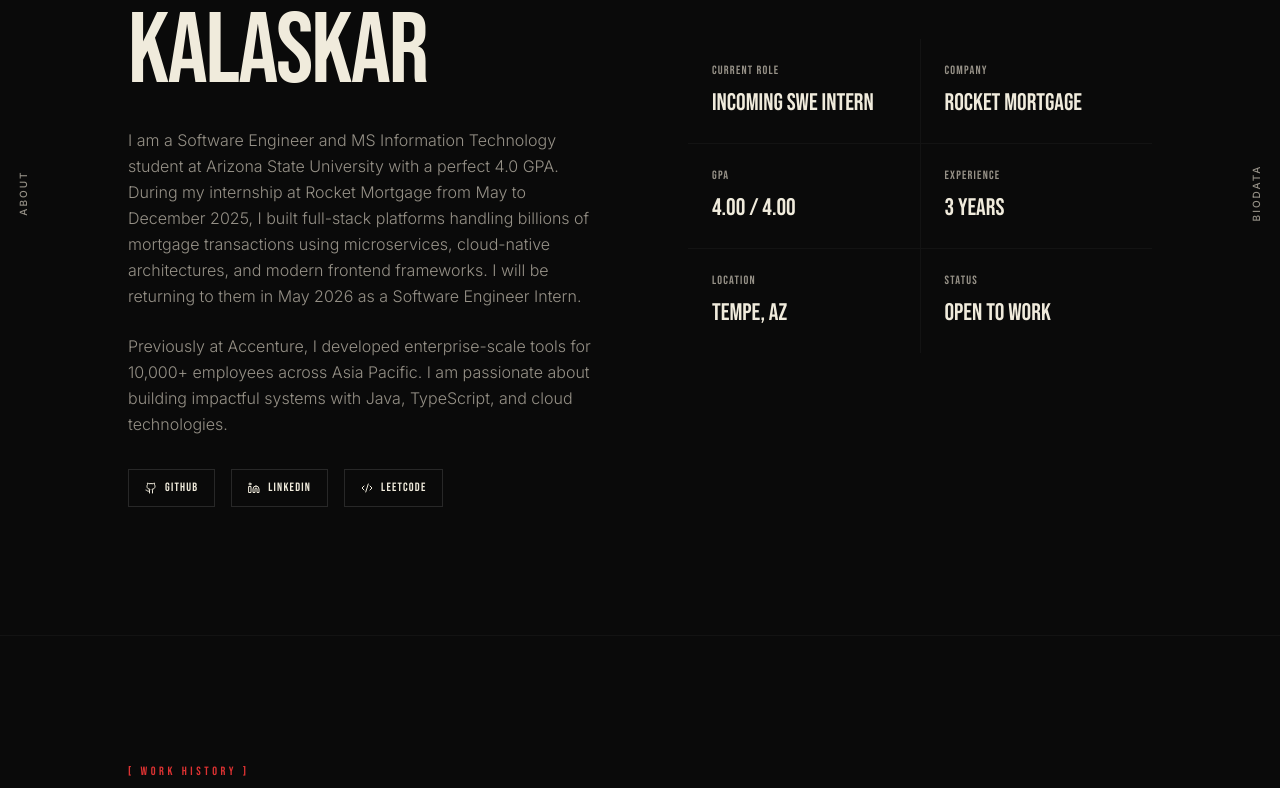
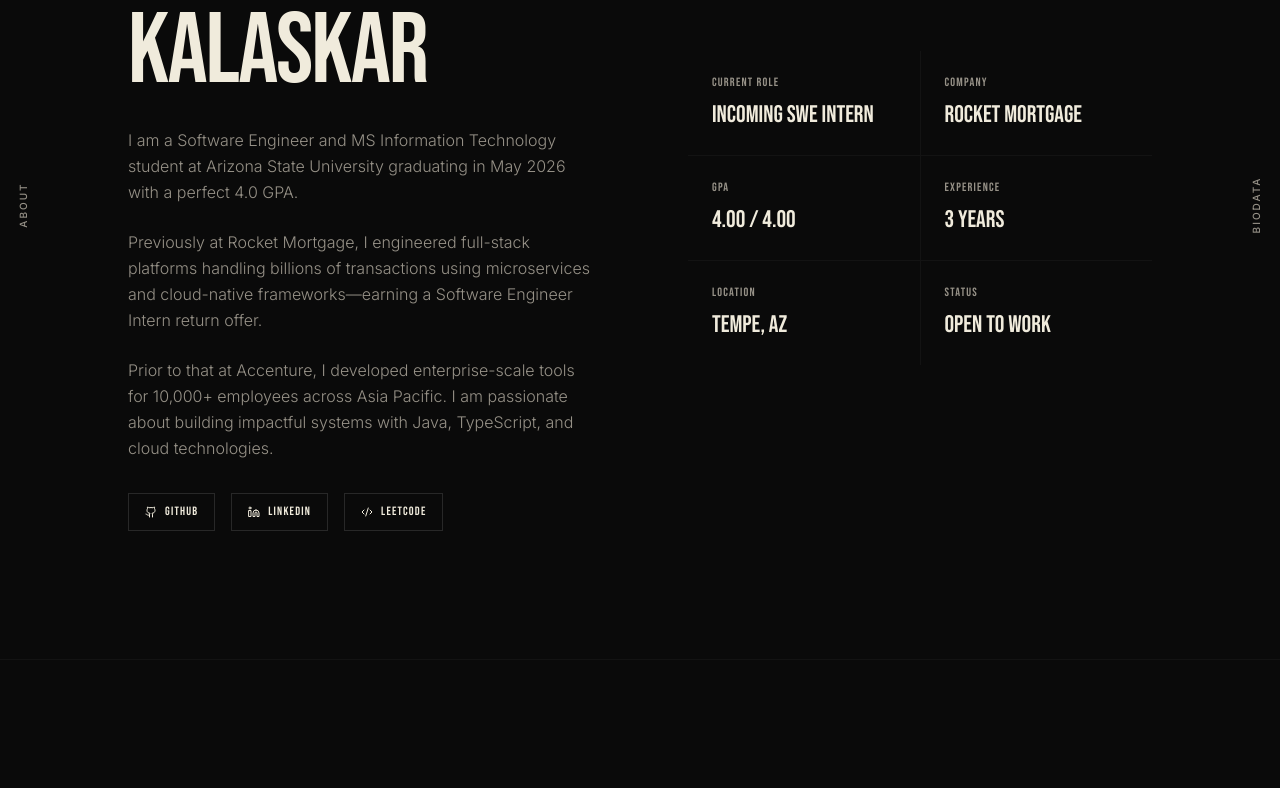
Before and after one commit to Saurav-Kalaskar/Saurav-Kalaskar-Portfolio, a React (Vite) app: page / in a window 1280 px wide. Shown: the part 1043-1831 px from the top of the page. Built offline with nearby package versions, Linux system fonts and the light colour scheme.

Commit message:
refactor: update and restructure About Me section content for improved clarity and conciseness.

```diff
--- a/src/components/AboutSection.jsx
+++ b/src/components/AboutSection.jsx
@@ -60,20 +60,27 @@
             className="text-base text-muted-foreground leading-relaxed mb-6 font-light"
           >
             I am a Software Engineer and MS Information Technology student at Arizona
-            State University with a perfect 4.0 GPA. During my internship at Rocket Mortgage
-            from May to December 2025, I built full-stack platforms handling billions of
-            mortgage transactions using microservices, cloud-native architectures, and
-            modern frontend frameworks. I will be returning to them in May 2026 as a
-            Software Engineer Intern.
+            State University graduating in May 2026 with a perfect 4.0 GPA.
           </motion.p>
 
           <motion.p
             initial={{ opacity: 0, y: 10 }}
             animate={inView ? { opacity: 1, y: 0 } : {}}
             transition={{ delay: 0.5 }}
+            className="text-base text-muted-foreground leading-relaxed mb-6 font-light"
+          >
+            Previously at Rocket Mortgage, I engineered full-stack platforms handling billions
+            of transactions using microservices and cloud-native frameworks—earning a Software
+            Engineer Intern return offer.
+          </motion.p>
+
+          <motion.p
+            initial={{ opacity: 0, y: 10 }}
+            animate={inView ? { opacity: 1, y: 0 } : {}}
+            transition={{ delay: 0.6 }}
             className="text-base text-muted-foreground leading-relaxed mb-8 font-light"
           >
-            Previously at Accenture, I developed enterprise-scale tools for 10,000+ employees
+            Prior to that at Accenture, I developed enterprise-scale tools for 10,000+ employees
             across Asia Pacific. I am passionate about building impactful systems with Java,
             TypeScript, and cloud technologies.
           </motion.p>
```
